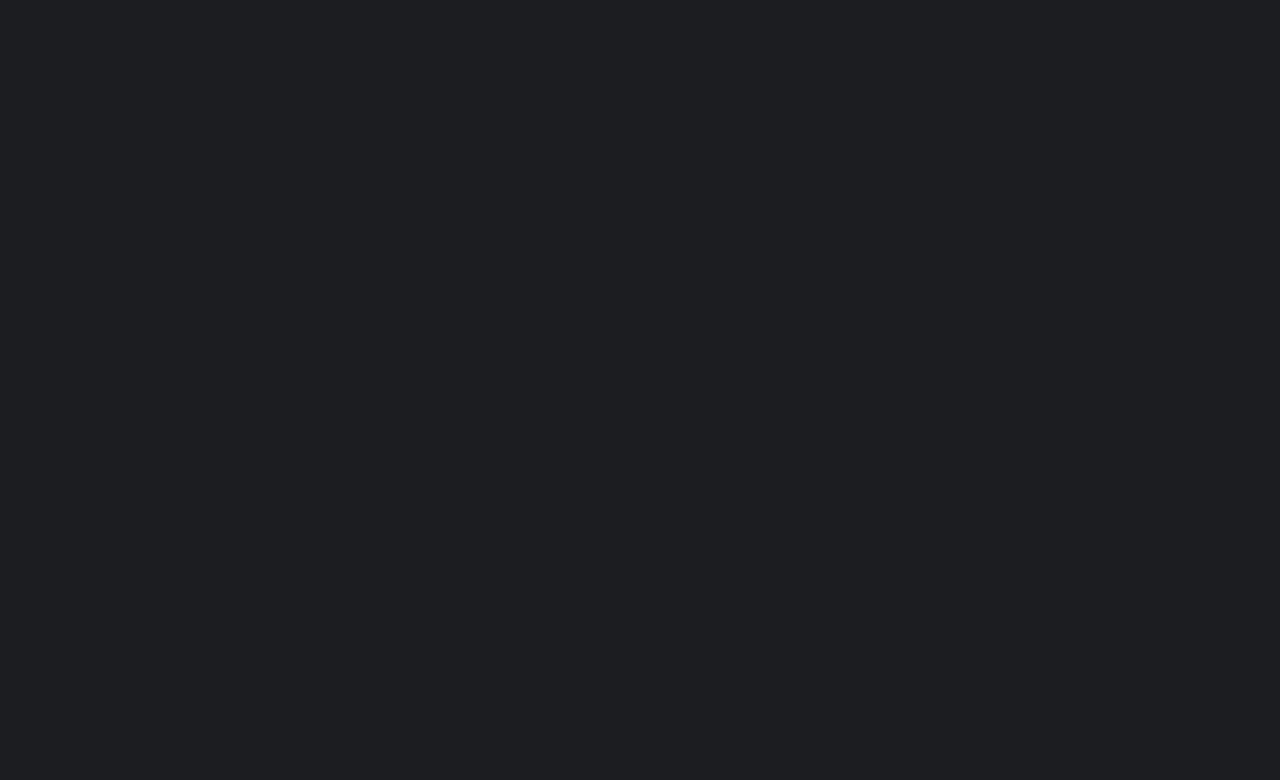
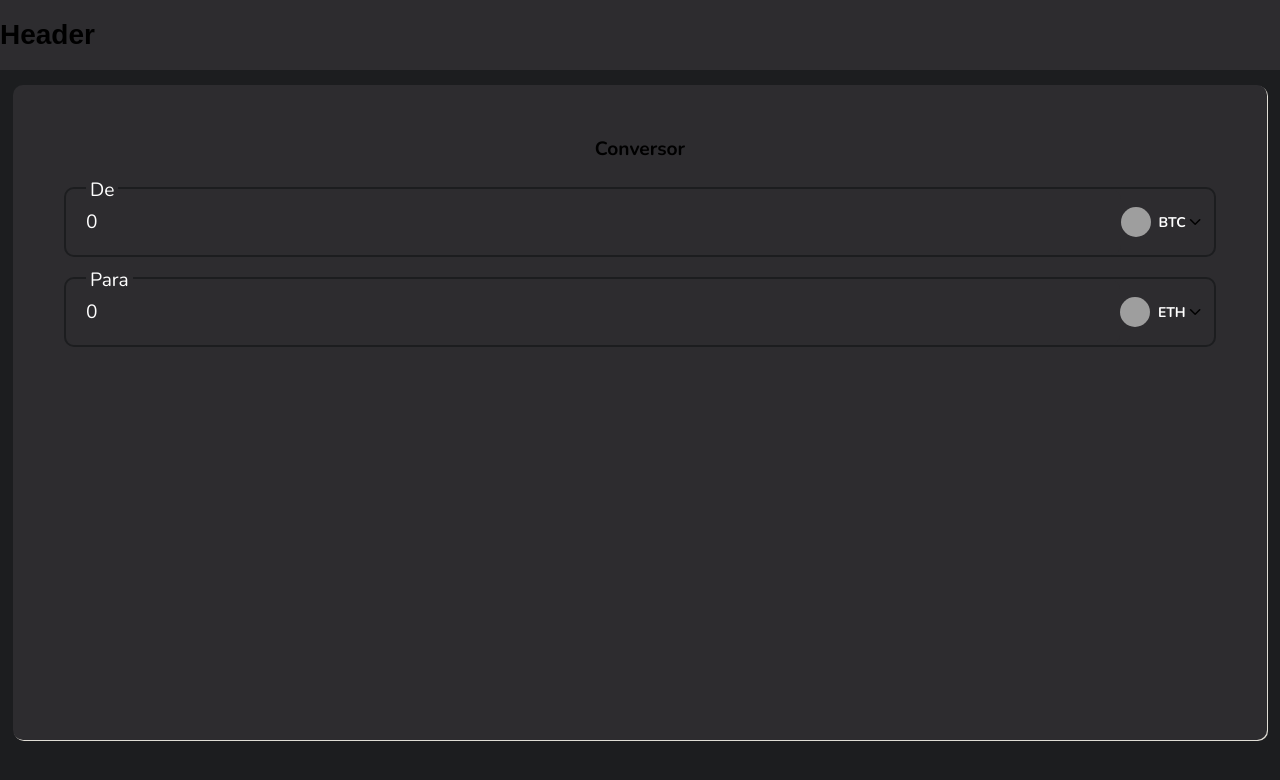
Before and after one commit to MaurilhoB/ZetaCap, a React (Create React App) app: page /convert in a window 1280 px wide. Shown: the top 780 px of the page. Built offline with nearby package versions, Linux system fonts and the light colour scheme; grey boxes are pictures that could not be loaded.

Commit message:
finished convert page

```diff
--- a/package.json
+++ b/package.json
@@ -3,6 +3,7 @@
   "version": "0.1.0",
   "private": true,
   "dependencies": {
+    "@react-spring/web": "^9.2.4",
     "@testing-library/jest-dom": "^5.11.4",
     "@testing-library/react": "^11.1.0",
     "@testing-library/user-event": "^12.1.10",
@@ -12,6 +13,7 @@
     "@types/react-dom": "^16.9.8",
     "react": "^17.0.2",
     "react-dom": "^17.0.2",
+    "react-icons": "^4.2.0",
     "react-router-dom": "^5.3.0",
     "react-scripts": "4.0.3",
     "styled-components": "^5.3.1",
--- a/src/components/Header/styles.ts
+++ b/src/components/Header/styles.ts
@@ -1,9 +1,9 @@
-import styled from "styled-components"
+import styled from 'styled-components';
 
 export const Container = styled.div`
   display: flex;
   align-items: center;
   height: 70px;
   background: ${props => props.theme.colors.surface};
-  margin-bottom: 20px;
-`
+  margin-bottom: 15px;
+`;
--- a/src/components/SearchBar/index.tsx
+++ b/src/components/SearchBar/index.tsx
@@ -1,17 +1,19 @@
-import React, { InputHTMLAttributes } from "react"
+import React, { InputHTMLAttributes } from 'react';
+import { FiSearch } from 'react-icons/fi';
 
-import { Container, Input } from "./styles"
+import { Container, Input } from './styles';
 
 interface ISerchBarProps extends InputHTMLAttributes<HTMLInputElement> {
-  focused?: boolean
+  focused?: boolean;
 }
 
 const SearchBar: React.FC<ISerchBarProps> = ({ focused, ...rest }) => {
   return (
     <Container>
+      <FiSearch size={20} />
       <Input {...rest} />
     </Container>
-  )
-}
+  );
+};
 
-export default SearchBar
+export default SearchBar;
--- a/src/components/SearchBar/styles.ts
+++ b/src/components/SearchBar/styles.ts
@@ -1,15 +1,22 @@
-import styled from "styled-components"
+import styled from 'styled-components';
 
 export const Container = styled.div`
   display: flex;
-`
+  align-items: center;
+  border-radius: 10px;
+  background: ${props => props.theme.colors.background_primary};
+
+  > svg {
+    margin: 0 8px;
+    color: ${props => props.theme.colors.text_secondary};
+  }
+`;
 
 export const Input = styled.input`
   outline: none;
   border: 0;
-  border-radius: 10px;
-  padding: 20px;
+  padding: 20px 0;
+  font-family: 'Nunito';
+  background: transparent;
   flex: 1;
-  font-family: "Nunito";
-  background: ${props => props.theme.colors.background_primary};
-`
+`;
--- /dev/null
+++ b/src/pages/Convert/index.tsx
@@ -0,0 +1,47 @@
+import React from 'react';
+import Header from '../../components/Header';
+import { FiChevronDown } from 'react-icons/fi';
+
+import {
+  Container,
+  Converter,
+  Input,
+  InputContainer,
+  SelectedCrypto,
+} from './styles';
+
+const Convert: React.FC = () => {
+  return (
+    <Container>
+      <Header />
+      <Converter>
+        <h1>Conversor</h1>
+        <InputContainer label="De">
+          <Input disabled type="number" defaultValue="0" />
+          <SelectedCrypto>
+            <img
+              alt="selected coin from"
+              src="https://cryptoicon-api.vercel.app/api/icon/btc"
+            />
+            <p>BTC</p>
+          </SelectedCrypto>
+          <FiChevronDown size={20} />
+        </InputContainer>
+
+        <InputContainer label="Para">
+          <Input disabled type="number" defaultValue="0" />
+          <SelectedCrypto>
+            <img
+              alt="selected coin to"
+              src="https://cryptoicon-api.vercel.app/api/icon/eth"
+            />
+            <p>ETH</p>
+          </SelectedCrypto>
+          <FiChevronDown size={20} />
+        </InputContainer>
+      </Converter>
+    </Container>
+  );
+};
+
+export default Convert;
--- /dev/null
+++ b/src/pages/Convert/styles.ts
@@ -0,0 +1,103 @@
+import styled from 'styled-components';
+
+interface IInputContainerProps {
+  label?: string;
+}
+
+export const Container = styled.div`
+  display: flex;
+  flex-direction: column;
+  min-height: calc(100vh - 60px);
+`;
+
+export const Converter = styled.div`
+  display: flex;
+  flex-direction: column;
+  flex: 1;
+  background: ${props => props.theme.colors.surface};
+  margin: 0 auto;
+  width: 98%;
+  border-radius: 10px;
+  padding: 4%;
+
+  box-shadow: 1px 1px 0px #e0ddd5;
+
+  > h1 {
+    text-align: center;
+    margin-bottom: 25px;
+    font-size: 1.2rem;
+    font-family: 'Nunito';
+  }
+`;
+
+export const InputContainer = styled.div<IInputContainerProps>`
+  display: flex;
+  align-items: center;
+  position: relative;
+  border-radius: 10px;
+  border: 2px solid ${props => props.theme.colors.background_primary};
+
+  > svg {
+    margin-right: 10px;
+    font-weight: 600;
+  }
+
+
+  &::before {
+    content: '${props => props.label}';
+    display: inline-block;
+    position: absolute;
+    top: calc(-1.2rem / 1.6);
+    padding: 0 4px;
+    left: 20px;
+    background: ${props => props.theme.colors.surface};
+
+    font-family: 'Nunito';
+    font-size: 1.2rem;
+    color: ${props => props.theme.colors.text_primary};
+  }
+
+  & + div {
+    margin-top: 20px;
+  }
+
+`;
+
+export const Input = styled.input`
+  width: 100%;
+  padding: 20px;
+  border: 0;
+  border-radius: 10px;
+  outline: none;
+
+  background: ${props => props.theme.colors.surface};
+  font-family: 'Nunito';
+  font-size: 1.2rem;
+  color: ${props => props.theme.colors.text_primary};
+
+  -moz-appearance: textfield;
+
+  &::-webkit-outer-spin-button,
+  &::-webkit-inner-spin-button {
+    -webkit-appearance: none;
+    margin: 0;
+  }
+`;
+
+export const SelectedCrypto = styled.div`
+  display: flex;
+  align-items: center;
+
+  > img {
+    width: 30px;
+    height: 30px;
+    border-radius: 50%;
+  }
+
+  p {
+    font-family: 'Nunito';
+    color: ${props => props.theme.colors.text_primary};
+    font-weight: 700;
+    margin-left: 8px;
+  }
+`;
--- a/src/pages/Home/styles.ts
+++ b/src/pages/Home/styles.ts
@@ -1,20 +1,24 @@
-import styled from "styled-components"
+import styled from 'styled-components';
 
 export const Container = styled.div`
-  height: 100vh;
-`
+  display: flex;
+  flex-direction: column;
+  min-height: calc(100vh - 60px);
+`;
 
 export const MainContent = styled.div`
+  display: flex;
+  flex: 1;
+  width: 98%;
+  flex-direction: column;
+  margin: 0 auto;
   background: ${props => props.theme.colors.surface};
-  max-width: 94%;
-  margin: 0 auto;
   border-radius: 10px;
   padding: 40px;
-  height: 94%;
 
   > h1 {
     font-size: 1rem;
-    font-family: "Nunito";
+    font-family: 'Nunito';
     text-align: center;
     margin-bottom: 20px;
   }
@@ -23,7 +27,7 @@ export const MainContent = styled.div`
     max-width: 100%;
     padding: 20px;
   }
-`
+`;
 
 export const CryptoList = styled.div`
   display: grid;
@@ -36,7 +40,7 @@ export const CryptoList = styled.div`
   @media screen and (max-width: 500px) {
     grid-template-columns: 1fr;
   }
-`
+`;
 
 export const Row = styled.div`
   display: flex;
@@ -47,50 +51,49 @@ export const Row = styled.div`
   cursor: pointer;
 
   &:hover {
-    transform: scale(1.01) translateX(1px);
+    transform: scale(1.02) translateX(1px);
+    background: #f2f2f2;
   }
-
-  box-shadow: -1px 0px 0px #f2f2f2;
-`
+`;
 
 export const CryptoIcon = styled.img`
   width: 40px;
   height: 40px;
   border-radius: 50%;
-`
+`;
 
 export const Metadata = styled.div`
   display: flex;
   flex-direction: column;
   flex: 1;
-  font-family: "Nunito";
+  font-family: 'Nunito';
   margin: 0 10px;
-`
+`;
 
 export const Name = styled.span`
   font-weight: 700;
   color: ${props => props.theme.colors.text_primary};
-`
+`;
 
 export const Symbol = styled.span`
   font-weight: 600;
   color: ${props => props.theme.colors.text_secondary};
   font-size: 14px;
-`
+`;
 
 export const PriceInfo = styled.div`
   display: flex;
   flex-direction: column;
   color: ${props => props.theme.colors.text_primary};
-  font-family: "Nunito";
-`
+  font-family: 'Nunito';
+`;
 
 export const Price = styled.span`
   font-weight: 700;
   font-size: 14px;
-`
+`;
 
 export const Status = styled.span`
   font-weight: 700;
   font-size: 12px;
-`
+`;
--- a/src/routes/index.tsx
+++ b/src/routes/index.tsx
@@ -1,14 +1,16 @@
-import React from "react"
-import { BrowserRouter as Router, Switch, Route } from "react-router-dom"
+import React from 'react';
+import { BrowserRouter as Router, Switch, Route } from 'react-router-dom';
 
-import Home from "../pages/Home"
+import Home from '../pages/Home';
+import Convert from '../pages/Convert';
 
 const Routes: React.FC = () => (
   <Router>
     <Switch>
       <Route path="/" component={Home} exact />
+      <Route path="/convert" component={Convert} exact />
     </Switch>
   </Router>
-)
+);
 
-export default Routes
+export default Routes;
```
Also changed, not shown: src/pages/Home/index.tsx (+8 -8 lines), 2 other files (tests, documents, lock files or other folders).
